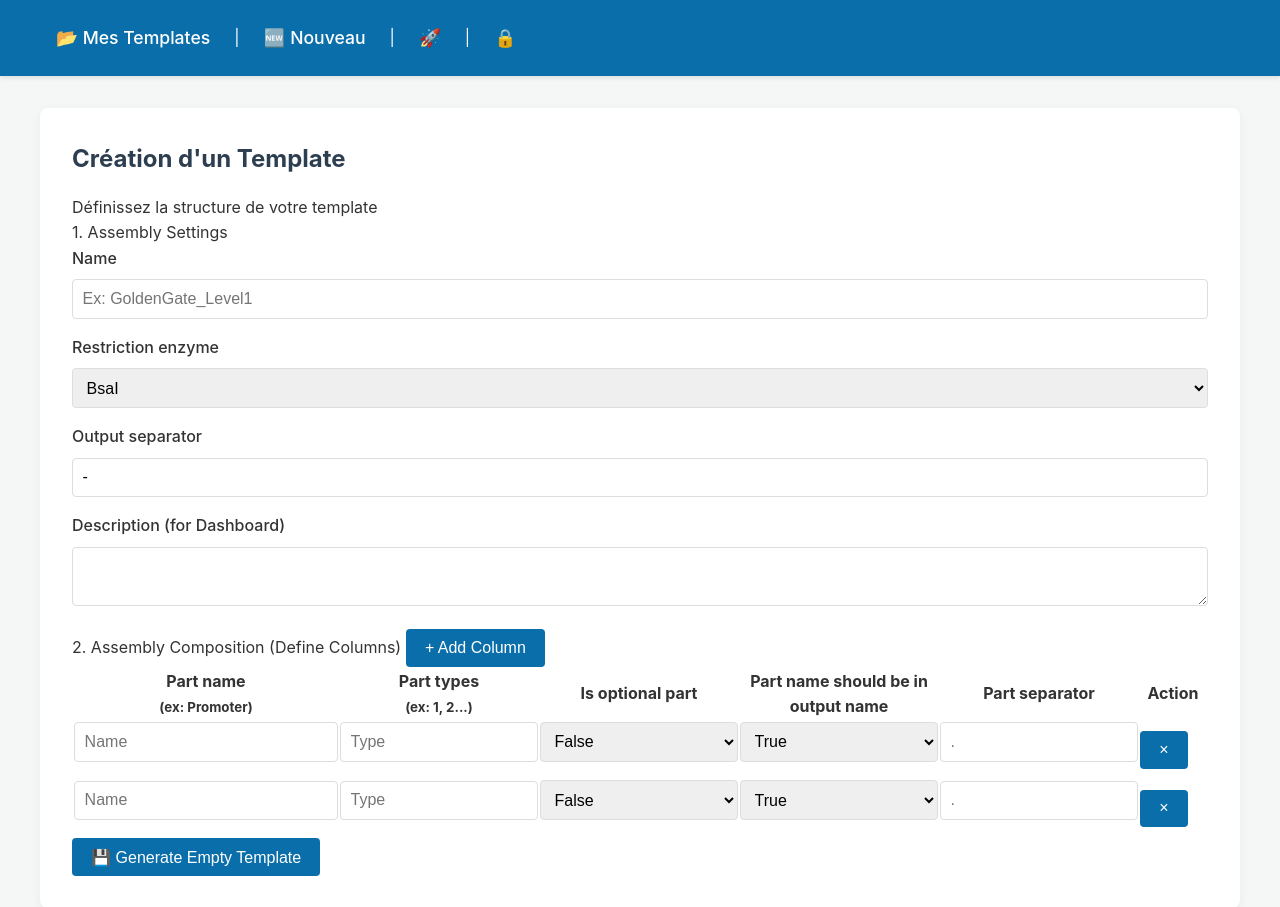
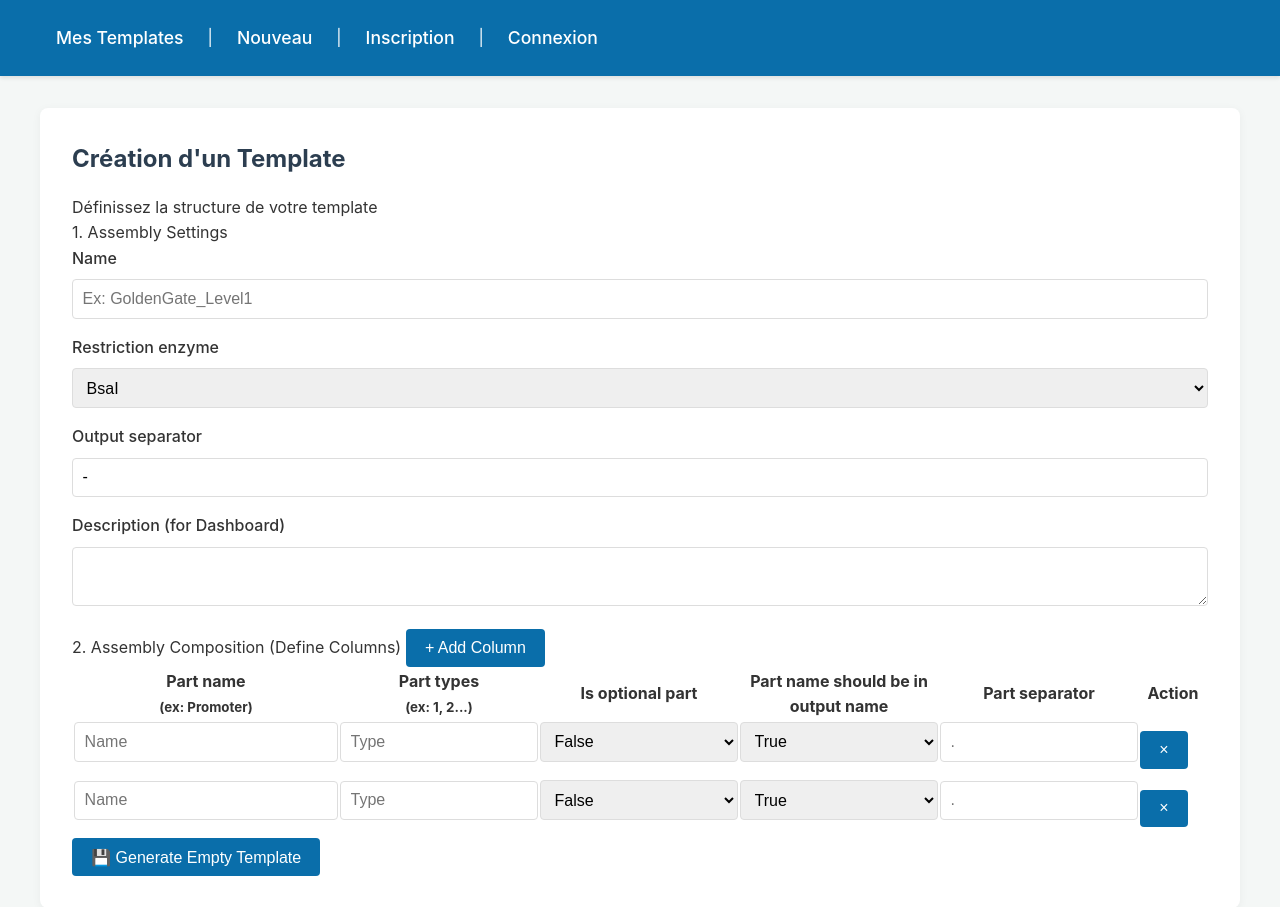
Before and after one commit to benji7803/Projet_Prog_Web_2025, a Django app: page /template/create/ in a window 1280 px wide. Shown: the top 907 px of the page. Run offline with Django 5.2, Linux system fonts and the light colour scheme.

Commit message:
Removed rocket

```diff
--- a/plasmideAssembly/templates/layout.html
+++ b/plasmideAssembly/templates/layout.html
@@ -13,18 +13,18 @@
 </head>
 <body>
     <nav>
-        <a href="{% url 'templates:dashboard' %}" title="Mes Campagnes">📂 Mes Templates</a> |
-        <a href="{% url 'templates:create_template' %}" title="Créer template">🆕 Nouveau</a> |
+        <a href="{% url 'templates:dashboard' %}" title="Mes Campagnes">Mes Templates</a> |
+        <a href="{% url 'templates:create_template' %}" title="Créer template">Nouveau</a> |
         {% if user.is_authenticated %}
             <form method="post" action="{% url 'users:logout' %}" style="display:inline">
                 {% csrf_token %}
                 <button type="submit" style="background:none;border:none;padding:0;font:inherit;cursor:pointer;">
-                    🔓 Déconnexion
+                    Déconnexion
                 </button>
             </form>
         {% else %}
-            <a href="{% url 'users:register' %}" title="Inscription">🚀</a> |
-            <a href="{% url 'users:login' %}" title="Connexion">🔒</a>
+            <a href="{% url 'users:register' %}" title="Inscription">Inscription</a> |
+            <a href="{% url 'users:login' %}" title="Connexion">Connexion</a>
         {% endif %}
         {% if user.is_authenticated %}
         <div style="position: absolute; right: 10px; top: 5%; transform: translateY(-50%);">
```
